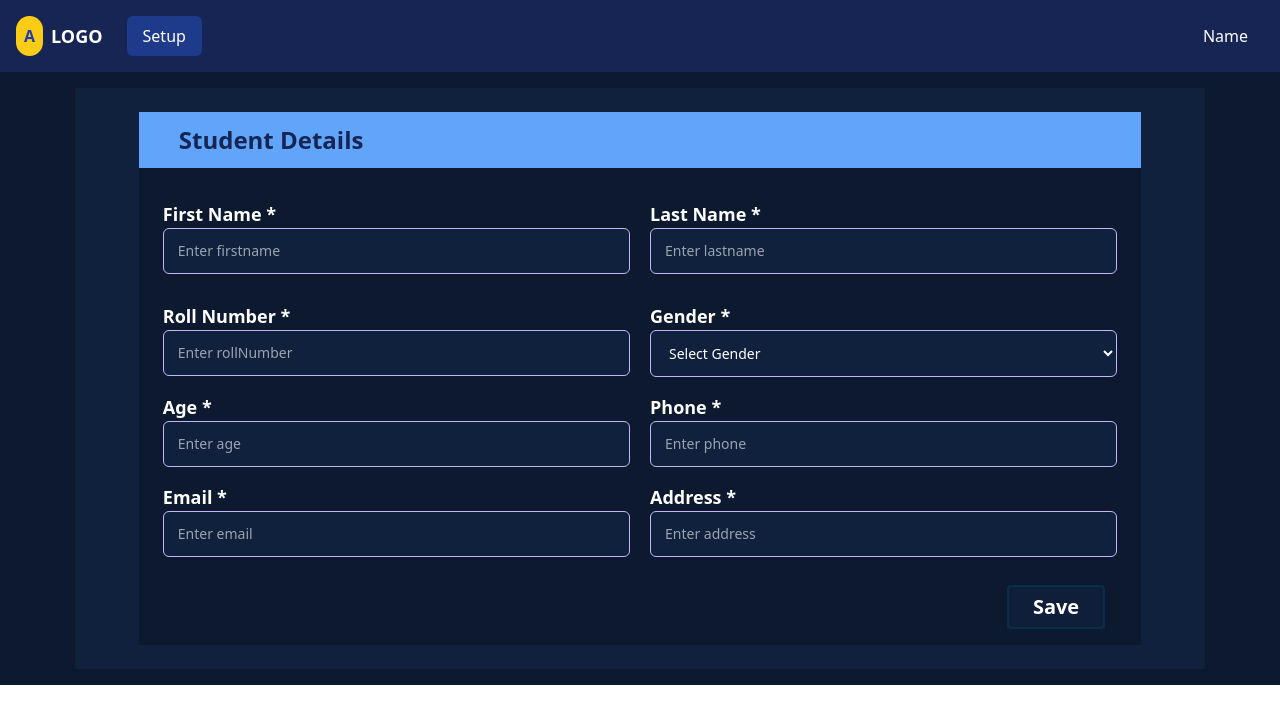
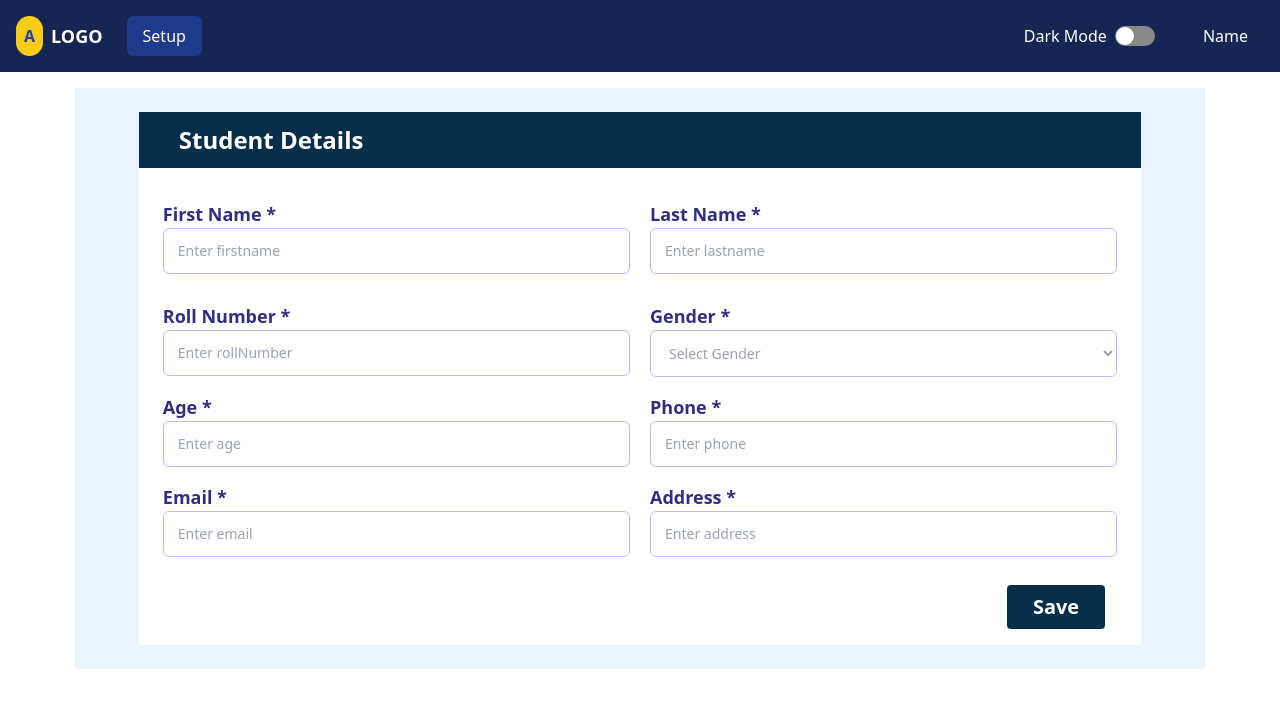
Before and after one commit to Nikhilesh1119/DashBoardWeb, a React (Vite) app: page /studentform in a window 1280 px wide. Shown: the top 724 px of the page. Built offline with nearby package versions, Linux system fonts and the light colour scheme.

Commit message:
dark theme added

```diff
--- a/package.json
+++ b/package.json
@@ -22,7 +22,8 @@
     "react-fontawesome": "^1.7.1",
     "react-icons": "^5.2.1",
     "react-redux": "^9.1.2",
-    "react-router-dom": "^6.23.1"
+    "react-router-dom": "^6.23.1",
+    "react-switch": "^7.0.0"
   },
   "devDependencies": {
     "@types/react": "^18.2.66",
--- a/src/components/Navbar.jsx
+++ b/src/components/Navbar.jsx
@@ -1,16 +1,21 @@
 import { useEffect, useRef, useState } from "react";
 import { Link } from "react-router-dom";
-import { Switch } from "@material-tailwind/react";
-import { useSelector } from "react-redux";
+import { useDispatch, useSelector } from "react-redux";
+import Switch from "react-switch";
+import { authAction } from "../store/AuthSlice";
+const Navbar = () => {
+  const dispatch = useDispatch();
 
-const Navbar = () => {
   const [menuOpen, setMenuOpen] = useState(false);
   const [profileMenuOpen, setProfileMenuOpen] = useState(false);
-
   const menuRef = useRef(null);
   const profileMenuRef = useRef(null);
 
   const isDarkMode = useSelector((state) => state.auth.isDarkMode);
+
+  const handleChange = () => {
+    dispatch(authAction.toggleDarkMode());
+  };
 
   // const toggleMenu = () => {
   //   setMenuOpen(!menuOpen);
@@ -41,6 +46,7 @@ const Navbar = () => {
       closeMenu();
     }
   };
+
   useEffect(() => {
     document.addEventListener("mousedown", handleOutsideClick);
     return () => {
@@ -101,7 +107,18 @@ const Navbar = () => {
         </div>
 
         <div className="flex space-x-8">
-          <div className=""></div>
+          <label className="py-2 flex justify-center items-center gap-x-2">
+            <span>Dark Mode</span>
+            <Switch
+              height={20}
+              width={40}
+              checked={isDarkMode}
+              uncheckedIcon={false}
+              checkedIcon={false}
+              onChange={handleChange}
+              onColor="#000"
+            />
+          </label>
           <div className="relative">
             <button
               onMouseEnter={handleProfileMenu}
--- a/src/components/StudentRegisterPage.jsx
+++ b/src/components/StudentRegisterPage.jsx
@@ -17,6 +17,7 @@ export default function RegisterStudent() {
     },
     validateOnBlur: false,
     validateOnChange: false,
+    validate: {},
     onSubmit: async function (value) {
       console.log(value);
     },
--- a/src/store/AuthSlice.jsx
+++ b/src/store/AuthSlice.jsx
@@ -2,19 +2,16 @@ import { createSlice } from "@reduxjs/toolkit";
 
 const authSlice = createSlice({
   name: "auth",
-  initialState: { isLoggedin: false, isDarkMode: true },
+  initialState: { isLoggedin: false, isDarkMode: false },
   reducers: {
-    login(state, action) {
+    login(state) {
       state.isLoggedin = true;
     },
     logout(state) {
       state.isLoggedin = false;
     },
-    setDarkMode(state) {
-      state.isDarkMode = true;
-    },
-    setLightMode(state) {
-      state.isDarkMode = false;
+    toggleDarkMode(state) {
+      state.isDarkMode = !state.isDarkMode;
     },
   },
 });
```
Also changed, not shown: 1 other file (tests, documents, lock files or other folders).
